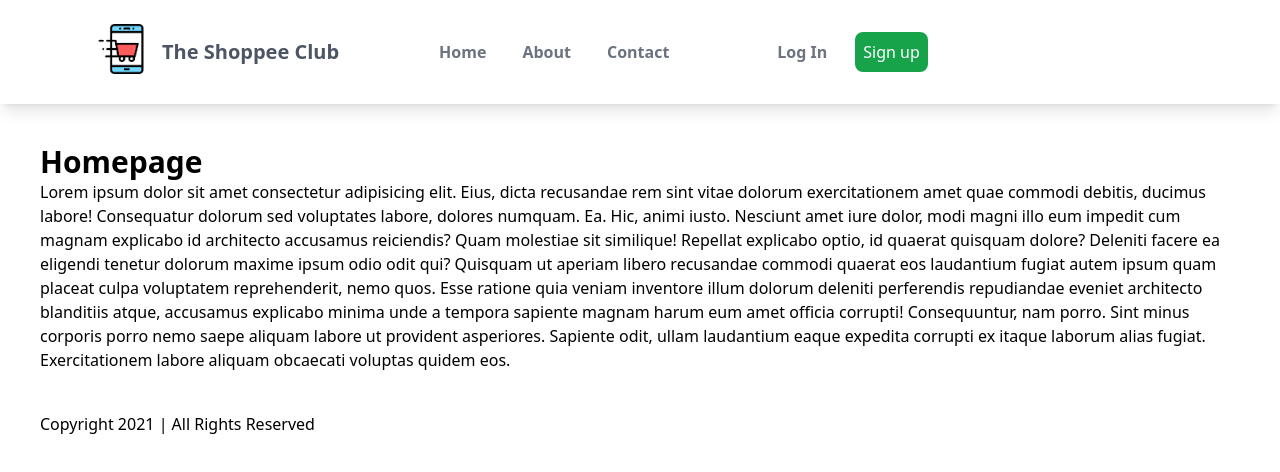
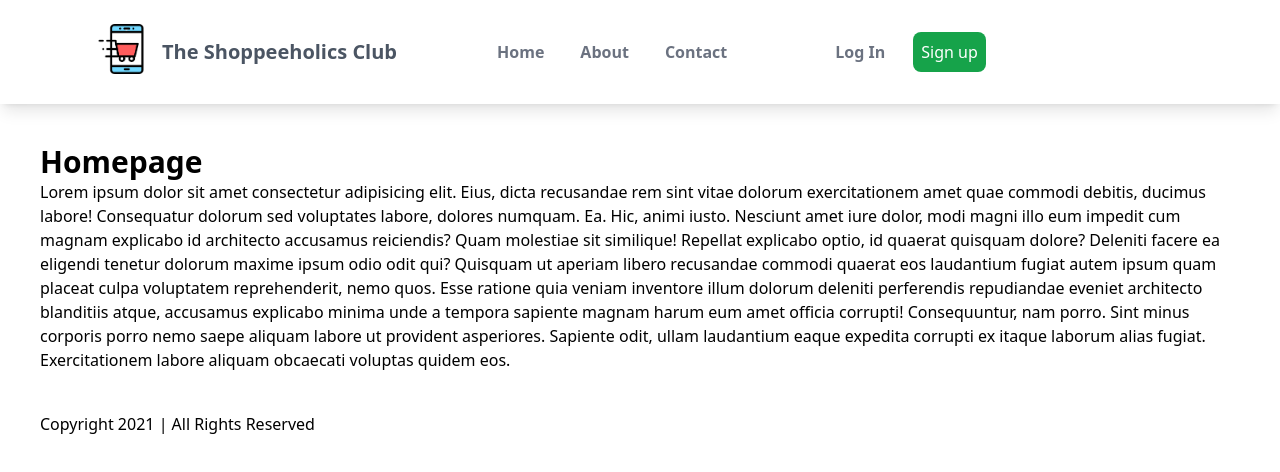
Before and after one commit to rayuzaki83/shoppee-app, a Next.js app: page / in a window 1280 px wide. Shown: the top 472 px of the page. Built offline with nearby package versions, Linux system fonts and the light colour scheme.

Commit message:
amended name of the shop

```diff
--- a/components/Navbar.js
+++ b/components/Navbar.js
@@ -20,7 +20,7 @@
                       </a>
                     </Link>
                     <Link href="/"><a><span className="text-xl text-gray-600 font-semibold ml-4">
-                      The Shoppee Club
+                      The Shoppeeholics Club
                     </span></a></Link>
                   </div>
 
```
